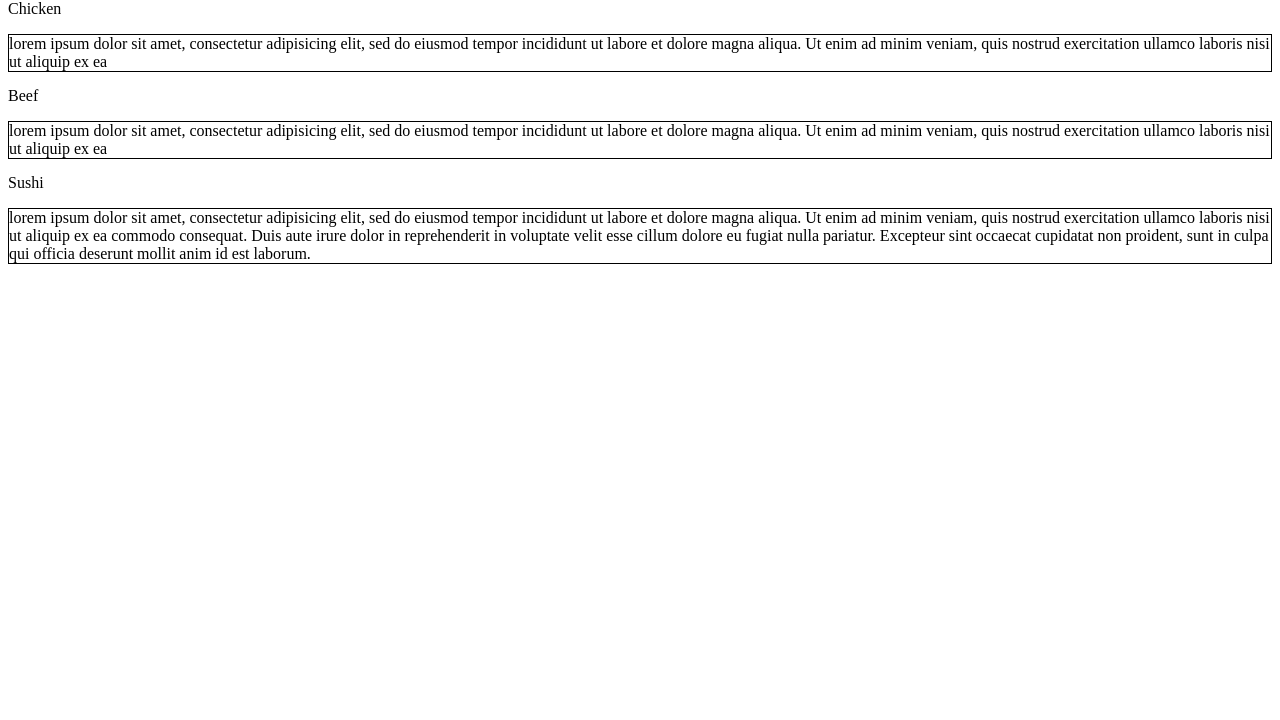
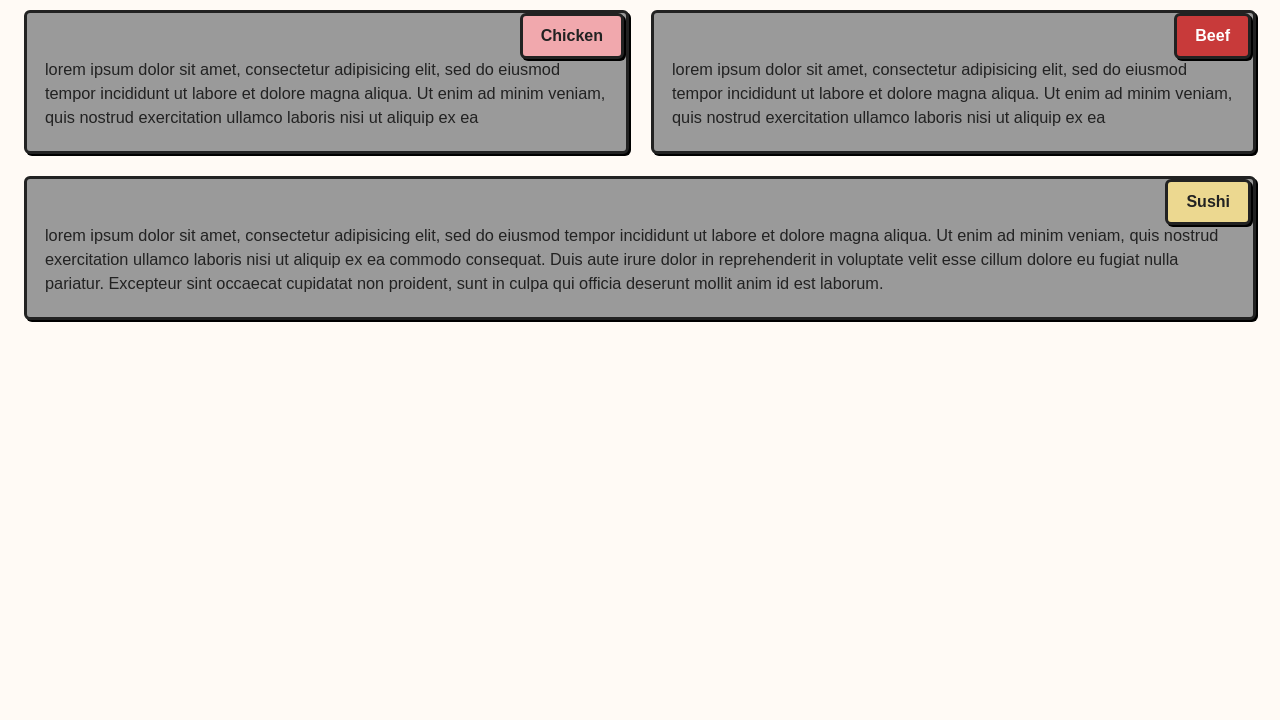
Before and after one commit to AWAN-Mohamed/assignment_2, a plain HTML site: page index.html in a window 1280 px wide. Shown: the part 80-800 px from the top of the page. Drawn offline with Linux system fonts and the light colour scheme.

Commit message:
Update style.css

```diff
--- a/style.css
+++ b/style.css
@@ -1,49 +1,73 @@
-<style>
-
-/********** Base styles **********/
-h1 {
-  margin-bottom: 15px;
+:root{
+  --bg: #9a9a9a;         /* gris des cartes */
+  --ink: #222;           /* texte principal */
+  --border: #222;        /* contour style croquis */
+  --pink: #f1a8ad;       /* chicken */
+  --red:  #c83a3a;       /* beef */
+  --sand: #ecd890;       /* sushi */
 }
 
-p {
-  border: 1px solid black;
-  margin-bottom: 15px;
-}
-#p1 {
-  background-color: #A52A2A;
-  width: 300px;
-  height: 300px;
-}
-#p2 {
-  background-color: #DEB887;
-  width: 50px;
-  height: 50px;
+/* Reset court */
+*{box-sizing:border-box;margin:0;padding:0}
+body{
+  font-family: Arial, Helvetica, sans-serif,system-ui, -apple-system, Segoe UI, Roboto, Arial, sans-serif;
+  color: var(--ink);
+  line-height: 1.45;
+  padding: 24px;
+  background:#fffaf5;
 }
 
-/********** Large devices only **********/
-@media (min-width: 1200px) {
-  #p1 {
-    width: 80%;
+h1{
+  text-align:center;
+  margin-bottom: 20px;
+  letter-spacing:.5px;
+}
+p{
+  padding-top: 25px;
+}
+/* Grille responsive */
+.menu{
+  display:grid;
+  gap:22px;
+}
+@media (min-width: 800px){
+  .menu{
+    grid-template-columns: 1fr 1fr;
+    grid-auto-rows: 1fr;
   }
-  #p2 {
-    width: 150px;
-    height: 150px;
-  }
+  .sushi{ grid-column: 1 / -1; } /* la 3e carte sur toute la largeur */
 }
 
-
-/********** Medium devices only **********/
-@media (min-width: 992px) and (max-width: 1199px) {
-  #p1 {
-    width: 50%;
-  }
-  #p2 {
-    width: 100px;
-    height: 100px;
-  }
-  body {
-    background-color: blue;
-  }
+/* Cartes */
+.card{
+  position: relative;
+  background: var(--bg);
+  padding: 20px 18px 22px;
+  border: 3px solid var(--border);
+  border-radius: 6px;
+  box-shadow: 2px 2px 0 0 #000;
 }
 
-</style>
+/* Étiquette en haut à droite */
+.tag{
+  position:absolute;
+  top:0px;
+  right:2px;
+  padding:8px 18px;
+  font-weight: 800;
+  border:3px solid var(--border);
+  border-radius:6px;
+  box-shadow: 2px 2px 0 0 #000;
+  background:#ddd;
+}
+
+/* Couleurs par catégorie */
+.chicken .tag{ background: var(--pink); }
+.beef    .tag{ background: var(--red);  color:#fff; }
+.sushi   .tag{ background: var(--sand); }
+
+/* Texte */
+.card p{
+  font-size: 1.02rem;
+  word-break: break-word;
+}
```
